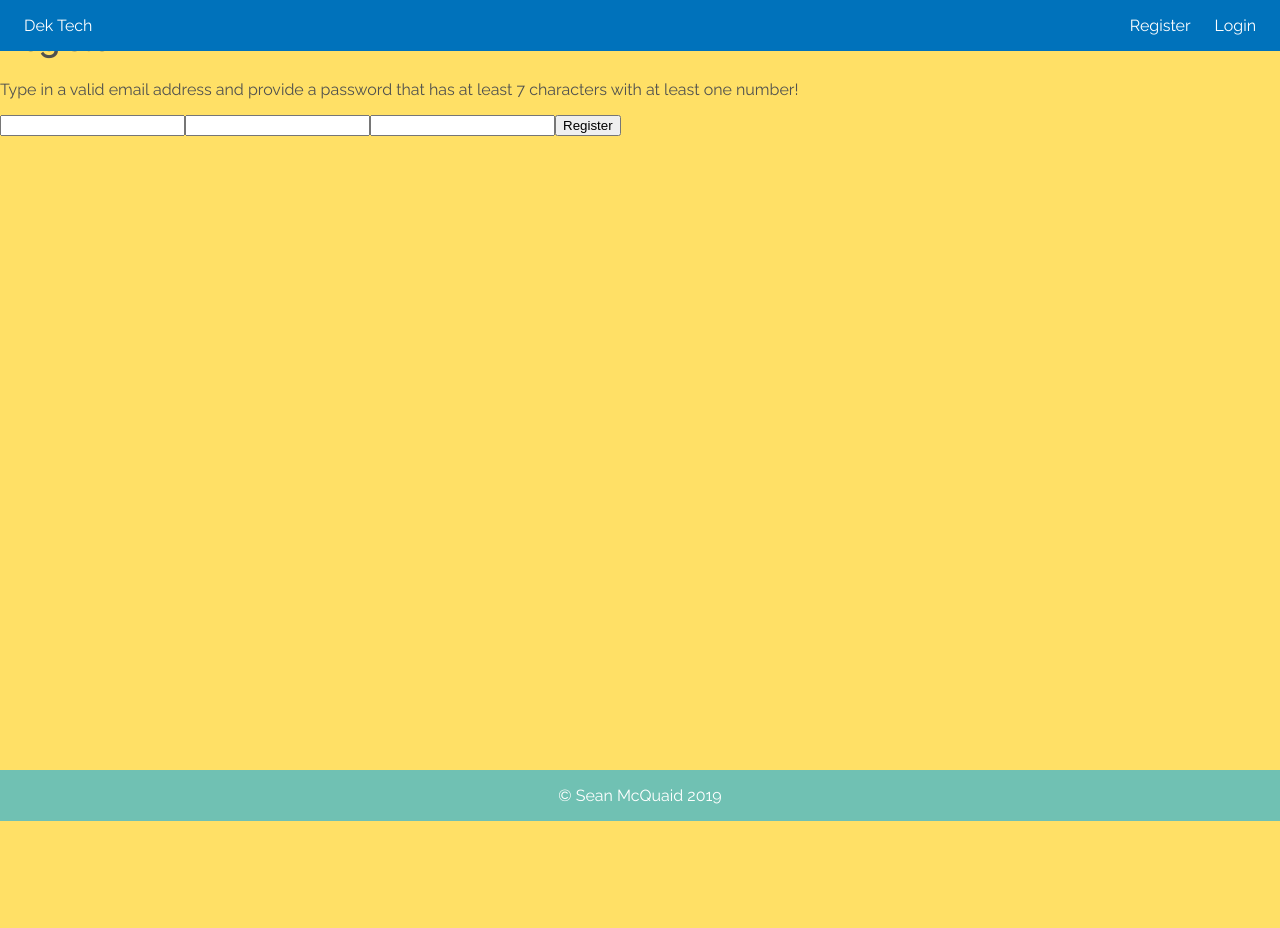
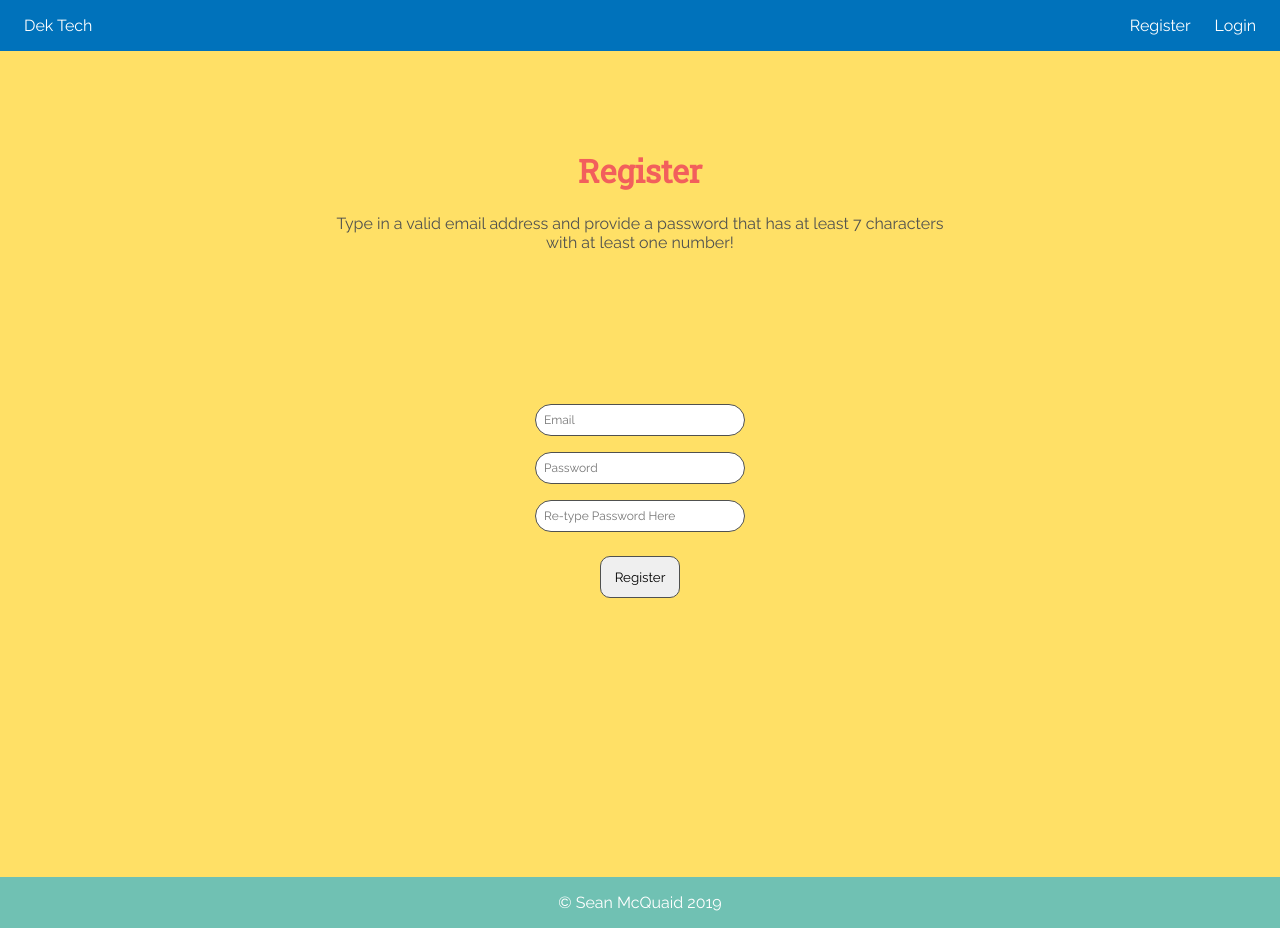
Before and after one commit to seanmcquaid/DekTech, a React (Create React App) app in the folder front-end/: page /register in a window 1280 px wide. Before the commit the page ends 821 px from the top, so only its background shows below. Built offline with nearby package versions, Linux system fonts and the light colour scheme.

Commit message:
basic front end finished for register and created action/reducer for auth

```diff
--- a/front-end/package.json
+++ b/front-end/package.json
@@ -3,6 +3,7 @@
   "version": "0.1.0",
   "private": true,
   "dependencies": {
+    "axios": "^0.18.0",
     "react": "^16.8.6",
     "react-dom": "^16.8.6",
     "react-redux": "^7.0.3",
--- a/front-end/public/index.html
+++ b/front-end/public/index.html
@@ -35,5 +35,8 @@
       To begin the development, run `npm start` or `yarn start`.
       To create a production bundle, use `npm run build` or `yarn build`.
     -->
+    <script>
+      window.apiHost = "http://localhost:3000";
+    </script>
   </body>
 </html>
--- a/front-end/src/actions/registerAction.js
+++ b/front-end/src/actions/registerAction.js
@@ -0,0 +1,13 @@
+import axios from "axios";
+
+export default (userData) => {
+    const axiosPromise = axios({
+        url : `${window.apiHost}/auth/register`,
+        method : "",
+        data : userData
+    })
+    return {
+        type : "REGISTER_ACTION",
+        payload : axiosPromise
+    }
+}
--- a/front-end/src/components/Splash/Splash.module.css
+++ b/front-end/src/components/Splash/Splash.module.css
@@ -5,6 +5,7 @@
     justify-content: center;
     align-content: center;
     align-items: center;
+    margin-top: 8rem;
 }
 
 .sectionHeader {
@@ -18,7 +19,6 @@
 }
 
 .topSection {
-    margin-top: 8rem;
     width: 100%;
     max-width: 40rem;
 }
--- a/front-end/src/containers/Users/Register/Register.js
+++ b/front-end/src/containers/Users/Register/Register.js
@@ -1,5 +1,8 @@
 import React, {Component} from "react";
+import {connect} from "react-redux";
+import {bindActionCreators} from "redux";
 import styles from "./Register.module.css";
+import registerAction from "../../../actions/registerAction";
 
 class Register extends Component {
     constructor(){
@@ -14,6 +17,7 @@ class Register extends Component {
 
     componentWillReceiveProps(newProps){
         // check errorMessage from redux store
+        console.log(newProps)
     }
 
     emailChangeHandler = (event) => {
@@ -40,24 +44,28 @@ class Register extends Component {
         // const userEmail = this.state.email;
         // const userPassword = this.state.password;
         // const duplicatePassword = this.state.duplicatePassword
-        this.props.regiserAction({
+        // if(userPassword !== duplicatePassword){
 
-        })
+        // } else {
+        //     this.props.registerAction({
+
+        //     })
+        // }
     }
 
     render(){
         return(
-            <div className="registerContainer">
-                <div className="registerHeader">
-                    <h1>Register</h1>
-                    <p>Type in a valid email address and provide a password that has at least 7 characters with at least one number!</p>
+            <div className={styles.registerContainer}>
+                <div className={styles.registerHeaderContainer}>
+                    <h1 className={styles.registerHeader}>Register</h1>
+                    <p className={styles.registerHeaderSubtext}>Type in a valid email address and provide a password that has at least 7 characters with at least one number!</p>
                 </div>
-                <div className="registerForm">
-                    <form>
-                        <input/>
-                        <input/>
-                        <input/>
-                        <button>Register</button>
+                <div className={styles.registerFormContainer}>
+                    <form className={styles.registerForm} onSubmit={this.handleRegister}>
+                        <input className={styles.userInput} value={this.state.email} onChange={this.emailChangeHandler} placeholder="Email"/>
+                        <input className={styles.userInput} value={this.state.password} onChange={this.passwordChangeHandler} placeholder="Password"/>
+                        <input className={styles.userInput} value={this.state.duplicatePassword} onChange={this.duplicatePasswordChangeHandler} placeholder="Re-type Password Here"/>
+                        <button className={styles.registerButton} type="submit">Register</button>
                     </form>
                 </div>
             </div>
@@ -65,4 +73,16 @@ class Register extends Component {
     }
 }
 
-export default Register;
+const mapStateToProps = (state) => {
+    return {
+        auth : state.auth
+    }
+}
+
+const mapDispatchToProps = (dispatcher) => {
+    return bindActionCreators({
+        registerAction : registerAction
+    },dispatcher)
+}
+
+export default connect(mapStateToProps, mapDispatchToProps)(Register);
--- a/front-end/src/containers/Users/Register/Register.module.css
+++ b/front-end/src/containers/Users/Register/Register.module.css
@@ -0,0 +1,60 @@
+.registerContainer {
+    text-align: center;
+    display: flex;
+    flex-direction: column;
+    justify-content: center;
+    align-content: center;
+    align-items: center;
+    margin-top: 8rem;
+}
+
+.registerHeaderContainer{
+    width: 80%;
+    max-width: 40rem;
+}
+
+.registerHeader{
+    color:  #F25F5C;
+    font-family: 'Roboto Slab', serif;
+    font-size: 2rem;
+}
+
+.registerHeaderSubtext{
+    font-size: 1rem;
+}
+
+.registerFormContainer{
+    margin-top: 8rem;
+    width: 100%;
+    max-width: 40rem;
+}
+
+.registerForm{
+    display: flex;
+    flex-direction: column;
+    justify-content: center;
+    align-content: center;
+    align-items: center;
+}
+
+.userInput{
+    margin: 0.5rem;
+    font-size: 0.75rem;
+    width: 100%;
+    max-width: 12rem;
+    padding: 0.5rem;
+    border-radius: 16px;
+    font-family: 'Raleway', sans-serif;
+    border: 1px solid #50514F;
+}
+
+.registerButton{
+    margin: 1rem;
+    font-family: 'Raleway', sans-serif;
+    border-radius: 10px;
+    padding: 0.75rem;
+    width: 100%;
+    max-width: 5rem;
+    text-align: center;
+    border: 1px solid #50514F;;
+}
--- a/front-end/src/reducers/authReducer.js
+++ b/front-end/src/reducers/authReducer.js
@@ -0,0 +1,9 @@
+export default (state = [], action) => {
+    if(action.type === "LOGIN_ACTION" || action.type === "REGISTER_ACTION"){
+        return action.payload.data
+    } else if (action.type === "LOGOUT_ACTION"){
+        return []
+    } else {
+        return state
+    }
+}
```
Also changed, not shown: 1 other file (tests, documents, lock files or other folders).
